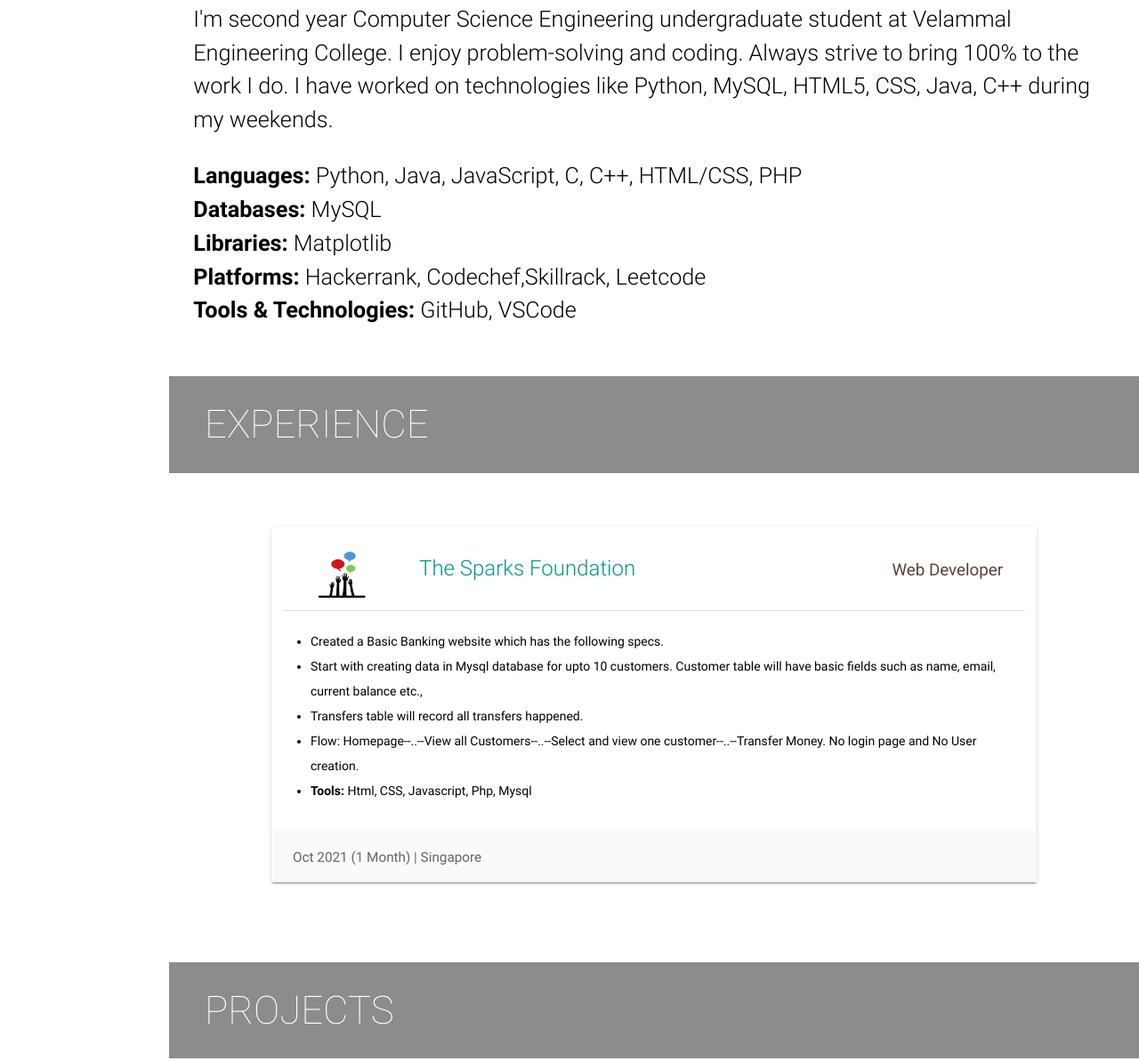
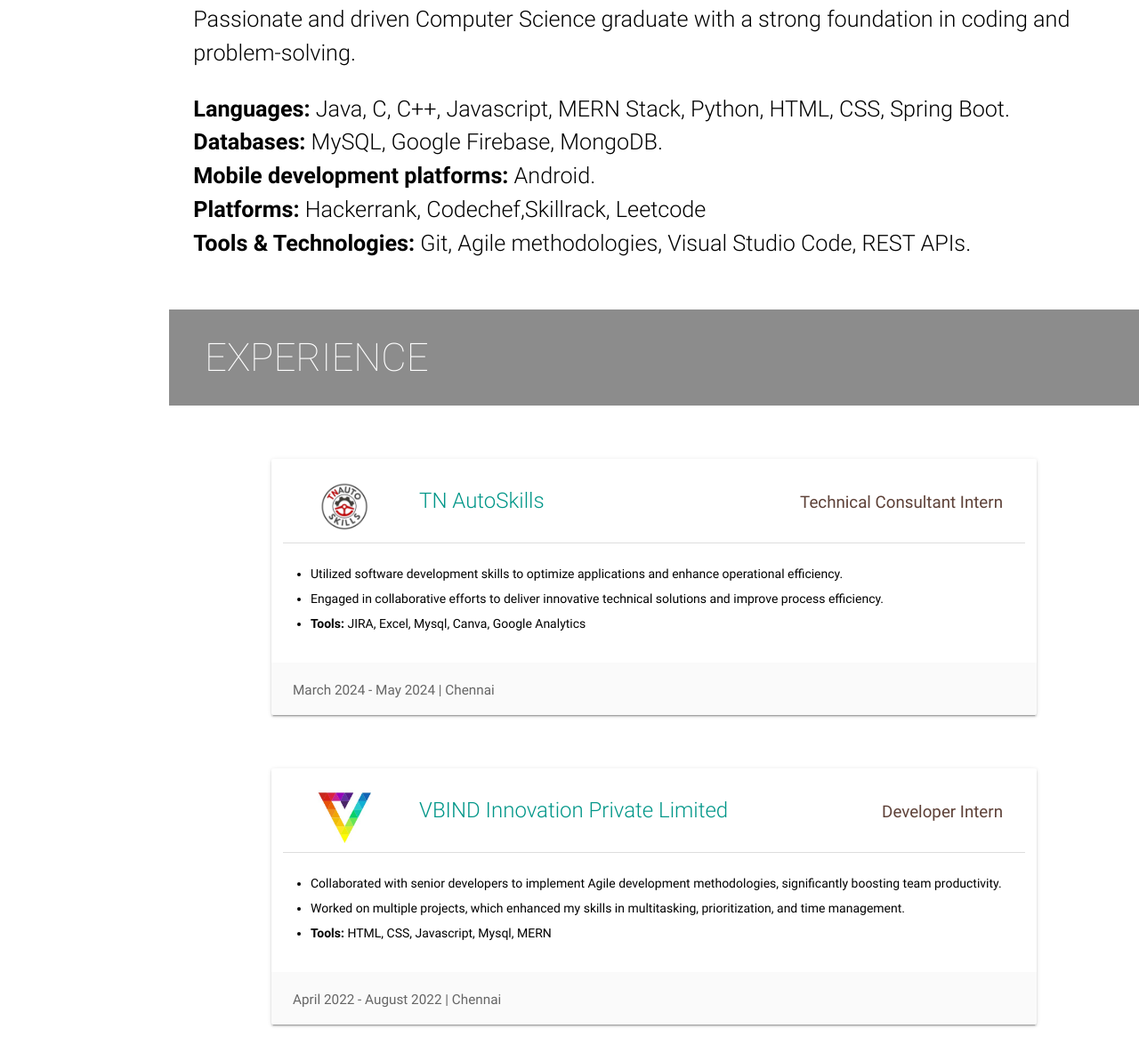
Before and after one commit to Santhosh553/My-Portfolio, a plain HTML site: page index.html in a window 1280 px wide. Shown: the part 1085-2278 px from the top of the page at 89% size. Drawn offline with nearby package versions, Linux system fonts and the light colour scheme.

Commit message:
Updated Experience Section

```diff
--- a/index.html
+++ b/index.html
@@ -21,7 +21,7 @@
 
  	 gtag('config', 'G-57MYQSYNVF');
 	</script>
-    <title>Santhosh Senthil</title>
+    <title>Santhosh S</title>
 
 </head>
 
@@ -92,7 +92,7 @@
         4. mdi-file-attachment
         5. mdi-file-folder-shared
         -->
-                <a aria-label="Open Santhosh resume in a new tab" href="#resume" target="_blank" onclick="window.open('https://drive.google.com/file/d/1sZlkhpySYr-XLRAnbrTnFogdH3-IDxj7/view?usp=sharing')"><i class="mdi-file-folder-open small"></i><span>Resume</span></a>
+                <a aria-label="Open Santhosh resume in a new tab" href="#resume" target="_blank" onclick="window.open('https://drive.google.com/file/d/14S9OeU1-qUt0OU2kLorzSr8tQO1Ha-hT/view?usp=sharing')"><i class="mdi-file-folder-open small"></i><span>Resume</span></a>
             </li>
         </ul>
     </nav>
@@ -101,7 +101,7 @@
     <nav class="hide-on-large only trigger z-depth-1">
         <a aria-label="Toggle visibility of the mobile navbar" href="#" data-activates="slide-out" class="button-collapse"><i class="mdi-navigation-menu"></i></a>
         <div class="name-title">
-            <a id="name" aria-label="Navigate to the beginning of the page" href="#" class="teal-text">Santhosh Senthil</a><span class="black-text">Frontend Developer</span>
+            <a id="name" aria-label="Navigate to the beginning of the page" href="#" class="teal-text">Santhosh S</a><span class="black-text">Frontend Developer</span>
         </div>
     </nav>
 
@@ -150,7 +150,7 @@
 
                             <p> </p>
                             <h1>Hi,👋I 'm
-                                <br>Santhosh Senthil.
+                                <br>Santhosh S.
                             </h1>
                             <h4>Problem Solver| Web Developer| Front End Developer| Competitive Programmer</h4>
                         </div>
@@ -188,15 +188,15 @@
                     </h2>
                 </blockquote>
                 <p>
-                    I'm second year Computer Science Engineering undergraduate student at Velammal Engineering College. I enjoy problem-solving and coding. Always strive to bring 100% to the work I do. I have worked on technologies like Python, MySQL, HTML5, CSS, Java, C++
-                    during my weekends.</p>
+                    Passionate and driven Computer Science graduate with a strong foundation in coding and problem-solving.</p>
                 <p>
                     <ul>
-                        <li><b>Languages:</b> Python, Java, JavaScript, C, C++, HTML/CSS, PHP</li>
-                        <li><b>Databases:</b> MySQL</li>
-                        <li><b>Libraries:</b> Matplotlib</li>
+                        <li><b>Languages:</b> Java, C, C++, Javascript, MERN Stack, Python, HTML, CSS, Spring Boot.</li>
+                        <li><b>Databases:</b> MySQL, Google Firebase, MongoDB.</li>
+                        <li><b>Mobile development platforms:</b> Android.</li>
                         <li><b>Platforms:</b> Hackerrank, Codechef,Skillrack, Leetcode</li>
-                        <li><b>Tools & Technologies:</b> GitHub, VSCode</li>
+                        <li><b>Tools & Technologies:</b> Git, Agile methodologies, Visual Studio Code, REST APIs.
+                        </li>
                     </ul>
 
                 </p>
@@ -212,24 +212,88 @@
                     <div class="card-content ">
                         <div class="row ">
                             <div class="col s12 m2 ">
+                                <a href="https://www.tnautoskills.org/  " target="_blank "><img alt="tnautoskills logo" src="tnautoskills.png" class="responsive-img center-block " /></a>
+                            </div>
+
+                            <div class="col s12 m10 ">
+                                <p>
+                                    <span class="card-title "><a href="https://drive.google.com/file/d/1ztT_NolT82azzjByUiNlqfGfJ-ubpBRN/view?usp=sharing " target="_blank "
+                      class="teal-text hoverline ">TN AutoSkills</a></span>
+                                </p>
+                            </div>
+                        </div>
+                        <div class="role brown-text text-darken-2 ">Technical Consultant Intern</div>
+                        <ul>
+                            <li>
+                                Utilized software development skills to optimize applications and enhance operational efficiency. </li>
+                            <li>
+                                Engaged in collaborative efforts to deliver innovative technical solutions and improve process efficiency.
+                            </li>
+                            <li>
+                                <b>Tools:</b> JIRA, Excel, Mysql, Canva, Google Analytics
+                            </li>
+                        </ul>
+                    </div>
+                    <div class="card-action ">
+                        <span>March 2024 - May 2024 | Chennai</span>
+                    </div>
+                </div>
+            </div>
+
+            <div class="container ">
+                <div class="card ">
+                    <div class="card-content ">
+                        <div class="row ">
+                            <div class="col s12 m2 ">
+                                <a href="https://www.vbind.com/  " target="_blank " ><img alt="Vbind logo " src="vbind.jpeg" class="responsive-img center-block " /></a>
+                            </div>
+
+                            <div class="col s12 m10 ">
+                                <p>
+                                    <span class="card-title "><a href="https://drive.google.com/file/d/1Aes8Dg7MVejUs6-o2dXt6bmDg_ZRqZhN/view?usp=sharing" target="_blank "
+                      class="teal-text hoverline ">VBIND Innovation Private Limited</a></span>
+                                </p>
+                            </div>
+                        </div>
+                        <div class="role brown-text text-darken-2 ">Developer Intern</div>
+                        <ul>
+                            <li>
+                                Collaborated with senior developers to implement Agile development methodologies, significantly boosting team productivity.</li>
+                            <li>
+                                Worked on multiple projects, which enhanced my skills in multitasking, prioritization, and time management. </li>
+                            <li>
+                                <b>Tools:</b> HTML, CSS, Javascript, Mysql, MERN
+                            </li>
+                            </ul>
+                    </div>
+                    <div class="card-action ">
+                        <span>April 2022 - August 2022 | Chennai</span>
+                    </div>
+                </div>
+            </div>
+
+            <div class="container ">
+                <div class="card ">
+                    <div class="card-content ">
+                        <div class="row ">
+                            <div class="col s12 m2 ">
                                 <a href="https://www.thesparksfoundationsingapore.org/  " target="_blank "><img alt="The Sparks Foundation logo " src="the-sparks-foundation.png" class="responsive-img center-block " /></a>
                             </div>
 
                             <div class="col s12 m10 ">
                                 <p>
-                                    <span class="card-title "><a href="https://www.thesparksfoundationsingapore.org/ " target="_blank "
+                                    <span class="card-title "><a href="https://drive.google.com/file/d/1tctMXuTjS4gVMX3a3snRcldOa0JK-oTG/view?usp=sharing" target="_blank "
                       class="teal-text hoverline ">The Sparks Foundation</a></span>
                                 </p>
                             </div>
                         </div>
-                        <div class="role brown-text text-darken-2 ">Web Developer</div>
+                        <div class="role brown-text text-darken-2 ">Web Developer Intern</div>
                         <ul>
                             <li>
                                 Created a Basic Banking website which has the following specs. </li>
                             <li>
                                 Start with creating data in Mysql database for upto 10 customers. Customer table will have basic fields such as name, email, current balance etc.,
                             </li>
-                            <li>Transfers table will record all transfers happened.</li>
                             <li>Flow: Homepage--..--View all Customers--..--Select and view one customer--..--Transfer Money. No login page and No User creation.
                             </li>
                             <li>
@@ -238,10 +302,11 @@
                         </ul>
                     </div>
                     <div class="card-action ">
-                        <span>Oct 2021 (1 Month) | Singapore</span>
+                        <span>Oct 2021 (1 Month) | Singapore (Virtual)</span>
                     </div>
                 </div>
             </div>
+
         </section>
 
         <!-- Fourth Section: Projects -->
--- a/style.css
+++ b/style.css
@@ -366,7 +366,7 @@
 }
 
 a.hoverline:hover {
-    border-bottom: 3px solid #c912c9 !important;
+    border-bottom: 3px solid #e62e2e !important;
 }
 
 #skills .card.large {
```
Also changed, not shown: spark.png (added), tnautoskills.png (added), vbind.jpeg (added), 2 other files.
